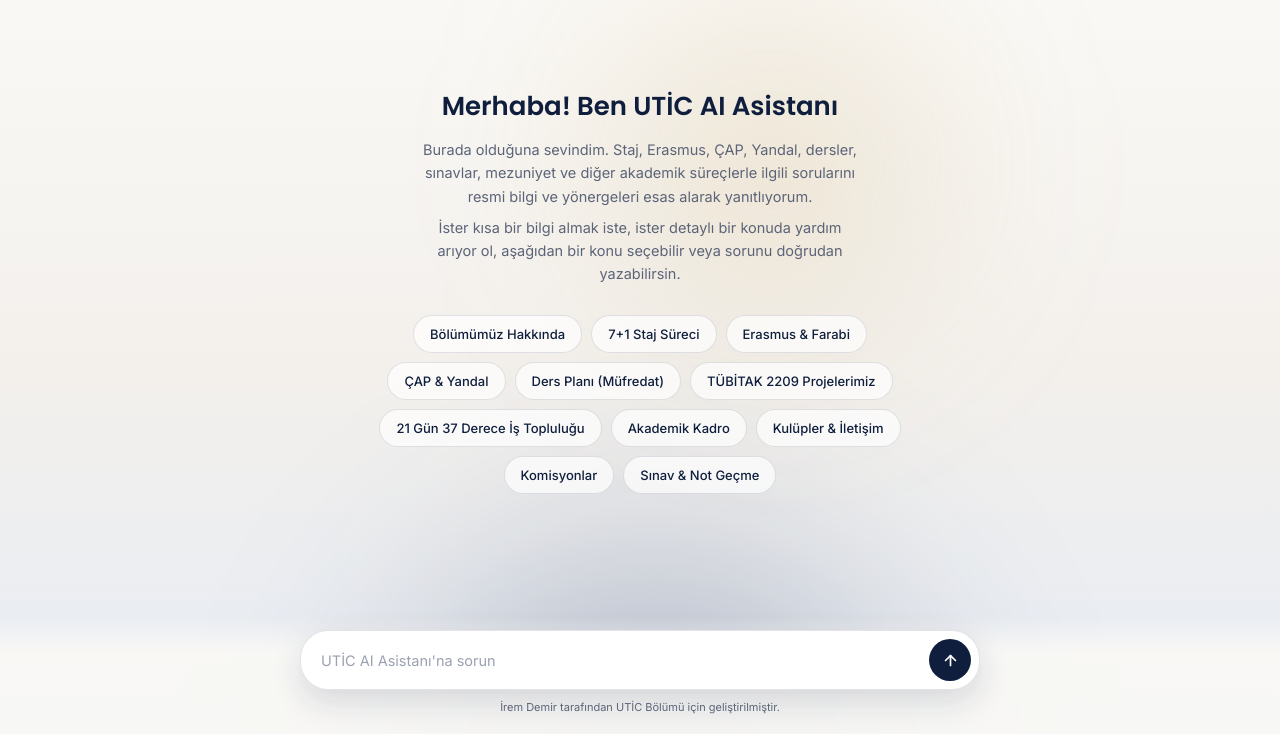
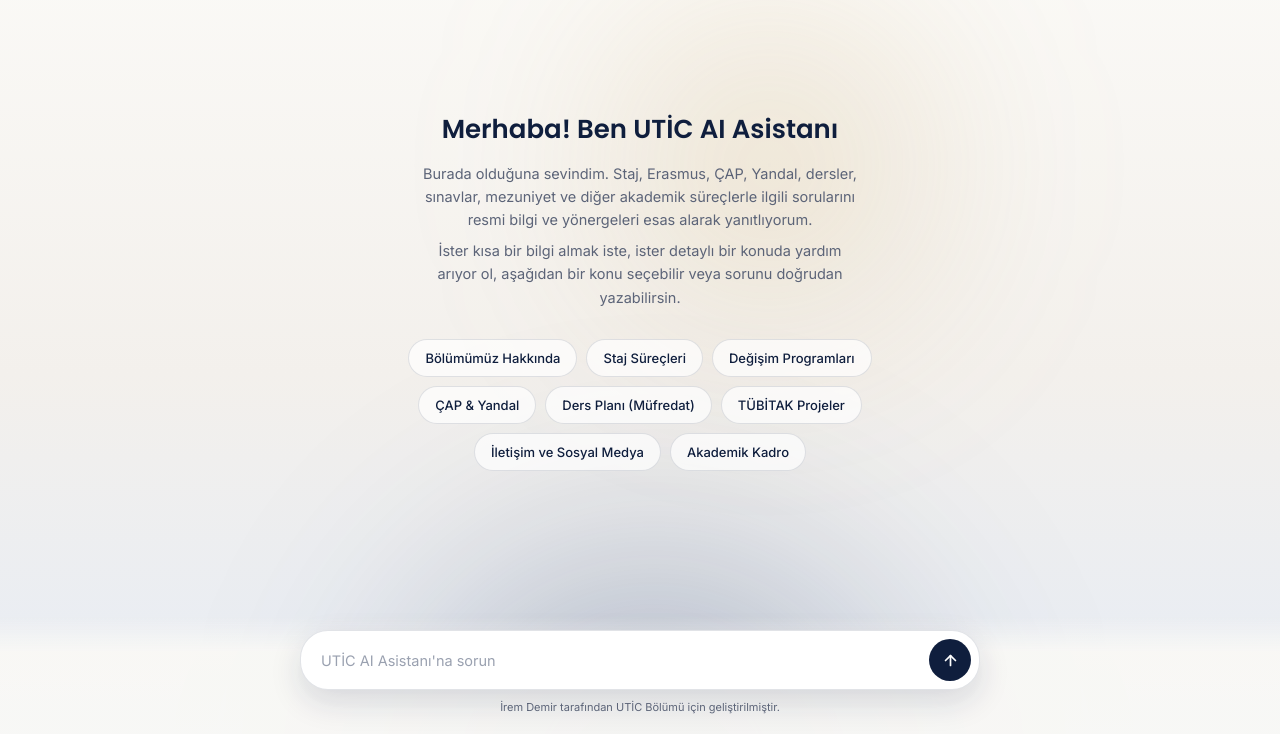
Before and after one commit to iremdemi/utic-ai-asistan, a website: page index.html in a window 1280 px wide. Shown: the part 66-800 px from the top of the page. Drawn offline with Linux system fonts and the light colour scheme.

Commit message:
Update index.html

```diff
--- a/index.html
+++ b/index.html
@@ -268,6 +268,9 @@
     display: flex;
     flex-direction: column;
     gap: 8px;
+    max-height: 340px;
+    overflow-y: auto;
+    padding-right: 2px;
   }
 
   .menu-item {
@@ -457,7 +460,7 @@
       ],
     },
     {
-      icon: '📋', label: '7+1 Staj Süreci',
+      icon: '📋', label: 'Staj Süreçleri',
       query: '7+1 staj süreci nasıl işliyor?',
       submenu: [
         { label: 'Zorunlu staj (İME) şartları neler?', query: 'Zorunlu stajım (İME) için GNO şartı ve başvuru süreci nedir?' },
@@ -467,8 +470,8 @@
       ],
     },
     {
-      icon: '✈️', label: 'Erasmus & Farabi',
-      query: 'Erasmus ve Farabi başvurusu nasıl yapılır?',
+      icon: '✈️', label: 'Değişim Programları',
+      query: 'Erasmus ve Farabi değişim programları hakkında genel bilgi verir misin?',
       submenu: [
         { label: 'Erasmus başvuru adımları neler?', query: 'Erasmus başvurusunun adımları neler?' },
         { label: 'Farabi programı nedir?', query: 'Farabi programı nedir, nasıl başvurulur?' },
@@ -497,21 +500,28 @@
         { label: '7. Yarıyıl dersleri neler?', query: '7. yarıyılda hangi dersler var, kimler veriyor?' },
         { label: '8. Yarıyıl dersleri neler?', query: '8. yarıyılda hangi dersler var, mezuniyet şartları neler?' },
         { label: 'Intro dersi ne demek?', query: 'Intro dersi ne demek, İntro öğrencisi kime denir?' },
-        { label: 'Araştırma projesi için destek var mı?', query: 'Öğrenci olarak araştırma projesi yapmak istesem TÜBİTAK 2209 gibi bir destek var mı?' },
+        { label: 'Bütünlemeye kimler giremez?', query: 'Bütünleme sınavına kimler giremez?' },
+        { label: 'Çakışma kuralı nasıl işliyor?', query: 'Ders tekrarında çakışma kuralı ve istisnaları nedir?' },
+        { label: 'Notlar nasıl hesaplanıyor?', query: 'Ders notları nasıl hesaplanıyor?' },
       ],
     },
     {
-      icon: '🔬', label: 'TÜBİTAK 2209 Projelerimiz',
-      query: 'TÜBİTAK 2209 nedir, öğrenciye faydası ne ve bölümümüzden hangi öğrenciler bu projeleri yapmış?',
+      icon: '🔬', label: 'TÜBİTAK Projeler',
+      query: 'Bölümümüzde TÜBİTAK ile ilgili neler var, kısaca bilgi verir misin?',
       submenu: [
         { label: 'TÜBİTAK 2209-A nedir, nasıl başvurulur?', query: 'TÜBİTAK 2209-A nedir, öğrenciye faydası ne ve nasıl başvurulur?' },
-        { label: 'Bölümümüzden hangi öğrenciler proje yapmış?', query: 'UTİC bölümünden hangi öğrenciler TÜBİTAK 2209 projesi yapmış, örnekler verir misin?' },
+        { label: 'Bölümümüzden hangi öğrenciler proje yapmış?', query: 'UTİC bölümünden hangi öğrenciler TÜBİTAK 2209 projesi yapmış, hepsini sayar mısın?' },
+        { label: 'TÜBİTAK 3005 projelerimiz neler?', query: 'Hocalarımızın yürüttüğü TÜBİTAK 3005 projeleri neler?' },
       ],
     },
     {
-      icon: '💼', label: '21 Gün 37 Derece İş Topluluğu',
-      query: '21 Gün 37 Derece İş Topluluğu hakkında bilgi verir misin?',
-      submenu: [],
+      icon: '📣', label: 'İletişim ve Sosyal Medya',
+      query: 'Bölümle ilgili iletişim kanalları ve sosyal medya hesapları neler?',
+      submenu: [
+        { label: 'Sosyal medya hesaplarımız neler?', query: 'Bölümün sosyal medya hesapları neler?' },
+        { label: 'Hangi öğrenci toplulukları var?', query: 'UTİC ile ilgili hangi öğrenci toplulukları/kulüpleri var?' },
+        { label: '21 Gün 37 Derece İş Topluluğu nedir?', query: '21 Gün 37 Derece İş Topluluğu hakkında bilgi verir misin?' },
+      ],
     },
     {
       icon: '👩‍🏫', label: 'Akademik Kadro',
@@ -520,33 +530,7 @@
         { label: 'Bölüm başkanı kim?', query: 'UTİC bölüm başkanı kim ve iletişim bilgisi nedir?' },
         { label: 'Danışmanlık nasıl işliyor?', query: 'Akademik danışmanlık sistemi nasıl işliyor, istisnalar var mı?' },
         { label: 'Öğretim üyeleri kimler?', query: 'UTİC bölümündeki öğretim üyeleri kimler?' },
-        { label: 'TÜBİTAK 3005 projelerimiz neler?', query: 'Hocalarımızın yürüttüğü TÜBİTAK 3005 projeleri neler?' },
-      ],
-    },
-    {
-      icon: '📣', label: 'Kulüpler & İletişim',
-      query: 'Bölümle ilgili kulüpler ve iletişim bilgileri neler?',
-      submenu: [
-        { label: 'Sosyal medya hesaplarımız neler?', query: 'Bölümün sosyal medya hesapları neler?' },
-        { label: 'Hangi öğrenci toplulukları var?', query: 'UTİC ile ilgili hangi öğrenci toplulukları/kulüpleri var?' },
-      ],
-    },
-    {
-      icon: '🗂️', label: 'Komisyonlar',
-      query: 'Bölüm komisyonları ve üyeleri kimler?',
-      submenu: [
-        { label: 'Burs komisyonunda kimler var?', query: 'Burs komisyonunda kimler görev yapıyor?' },
-        { label: 'Erasmus komisyonu kim?', query: 'Erasmus komisyonunda kimler görev yapıyor?' },
-        { label: 'Akreditasyon komisyonu kim?', query: 'Akreditasyon komisyonunda kimler görev yapıyor?' },
-      ],
-    },
-    {
-      icon: '📝', label: 'Sınav & Not Geçme',
-      query: 'Sınavlardan geçme notu kaç ve nasıl hesaplanıyor?',
-      submenu: [
-        { label: 'Bütünlemeye kimler giremez?', query: 'Bütünleme sınavına kimler giremez?' },
-        { label: 'Çakışma kuralı nasıl işliyor?', query: 'Ders tekrarında çakışma kuralı ve istisnaları nedir?' },
-        { label: 'Notlar nasıl hesaplanıyor?', query: 'Ders notları nasıl hesaplanıyor?' },
+        { label: 'Bölüm komisyonlarımız kimlerden oluşuyor?', query: 'Bölüm komisyonları ve üyeleri kimler?' },
       ],
     },
   ];
@@ -750,7 +734,7 @@
       isLoading = false;
       sendBtn.disabled = false;
       inputEl.focus();
-      if (topic && topic.submenu && topic.submenu.length) {
+      if (topic) {
         messagesEl.appendChild(createMenuCard(topic));
       }
       scrollToBottom();
```
